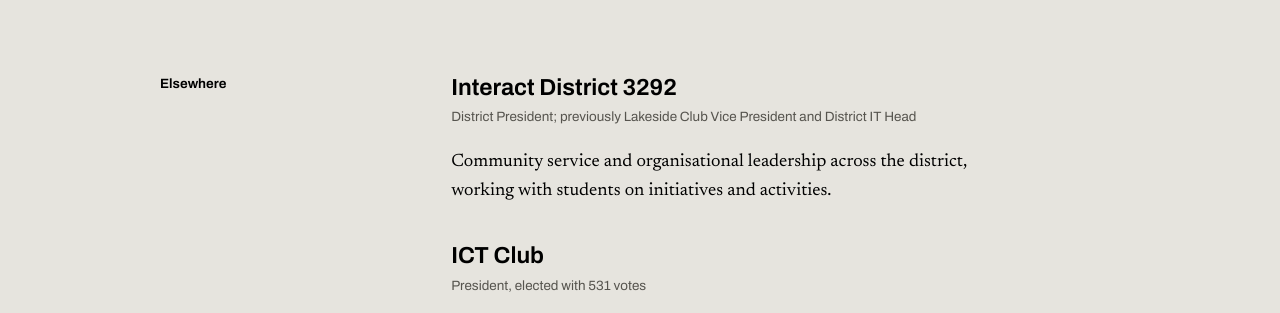
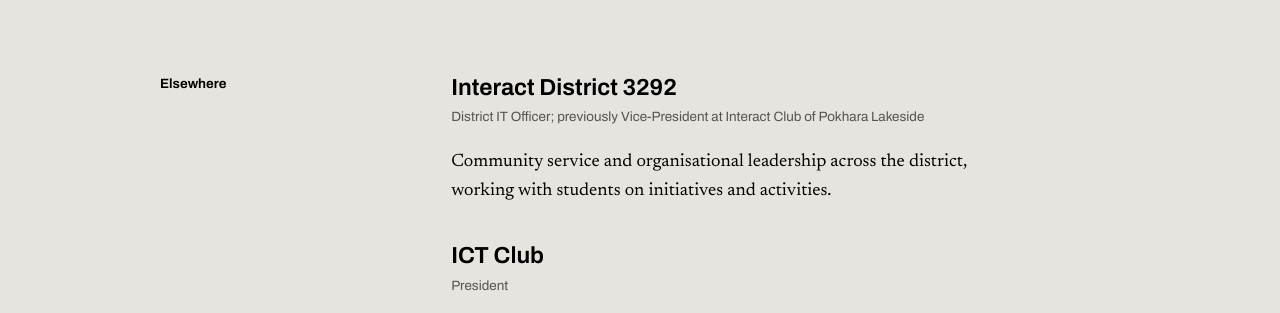
Before and after one commit to manjil0809/Coming-Soon, a plain HTML site: page index.html in a window 1280 px wide. Shown: the part 6739-7052 px from the top of the page. Drawn offline with Linux system fonts and the light colour scheme.

Commit message:
Update role descriptions in index.html

```diff
--- a/index.html
+++ b/index.html
@@ -417,7 +417,7 @@
           <li class="role">
             <h3 class="role__name">Interact District 3292</h3>
             <p class="role__meta">
-              District President; previously Lakeside Club Vice President and District IT Head
+             District IT Officer; previously Vice-President at Interact Club of Pokhara Lakeside
             </p>
             <p>
               Community service and organisational leadership across the district,
@@ -427,7 +427,7 @@
 
           <li class="role">
             <h3 class="role__name">ICT Club</h3>
-            <p class="role__meta">President, elected with 531 votes</p>
+            <p class="role__meta">President</p>
             <p>
               Led student technology initiatives and ran activities aimed at getting
               more students to try building something.
```
